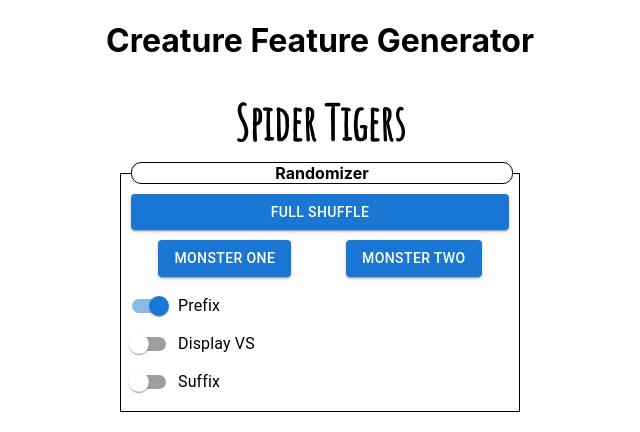
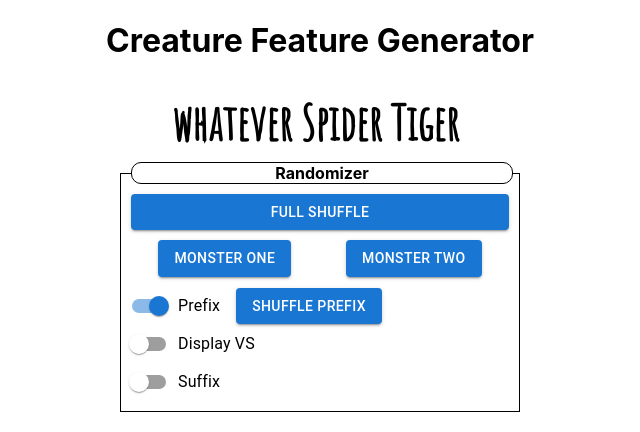
Before and after one commit to robertddobyns/creature-movie-generator, a React (Create React App) app: page / in a window 1280 px wide. Both pictures are taken after a click on the label "Prefix". Shown: the top 432 px of the page, without its empty margins (320-960 px from the left). Built offline with nearby package versions, Linux system fonts and the light colour scheme.

Commit message:
added updated switch functionality again

```diff
--- a/src/App.js
+++ b/src/App.js
@@ -92,6 +92,21 @@ function App() {
       setVsToggle(!vsToggle);
   }
 
+  const handlePrefixToggle = () => {
+    prefix ? setPrefix(null) : generatePrefix();
+  }
+  const handleSuffixToggle = () => {
+      suffix ? setSuffix(null) : generateSuffix();
+  }
+
+  const generatePrefix = () => {
+      setPrefix('whatever');
+  }
+
+  const generateSuffix = () => {
+    setSuffix('whatever');
+  }
+
   useEffect(() =>{
       handleInitialTitle();
   },[])
@@ -101,7 +116,7 @@ function App() {
       <Header/>
         <div className={classes.root}>
             <div className={classes.results}>
-                {prefix && <span>{prefix}&nbsp;</span>} <span>{movieTitle1}</span> {vsToggle ? <span>&nbsp;vs&nbsp;</span> : <span>&nbsp;</span> } <span>{movieTitle2}s</span>
+                {prefix && <span>{prefix}</span>}&nbsp;{movieTitle1}&nbsp;{vsToggle && <span>vs&nbsp;</span>}{movieTitle2}&nbsp;{suffix && <span>{suffix}</span>}
             </div>
             <div className={classes.form}>
                 <span className={classes.formTitle}>Randomizer</span>
@@ -122,14 +137,14 @@ function App() {
                 </div>
                 <div className={classes.optionals}>
                     <div>
-                        <FormControlLabel control={<Switch/>} label={'Prefix'}/>
+                        <FormControlLabel control={<Switch/>} label={'Prefix'} onChange={handlePrefixToggle}/>
                         {prefix && <Button variant={'contained'}>Shuffle Prefix</Button>}
                     </div>
                     <div>
                         <FormControlLabel control={<Switch/>} label={'Display VS'} onChange={handleVsToggle}/>
                     </div>
                     <div>
-                        <FormControlLabel control={<Switch/>} label={'Suffix'}/>
+                        <FormControlLabel control={<Switch/>} label={'Suffix'} onChange={handleSuffixToggle}/>
                         {suffix && <Button variant={'contained'}>Shuffle Suffix</Button>}
                     </div>
                 </div>
```
